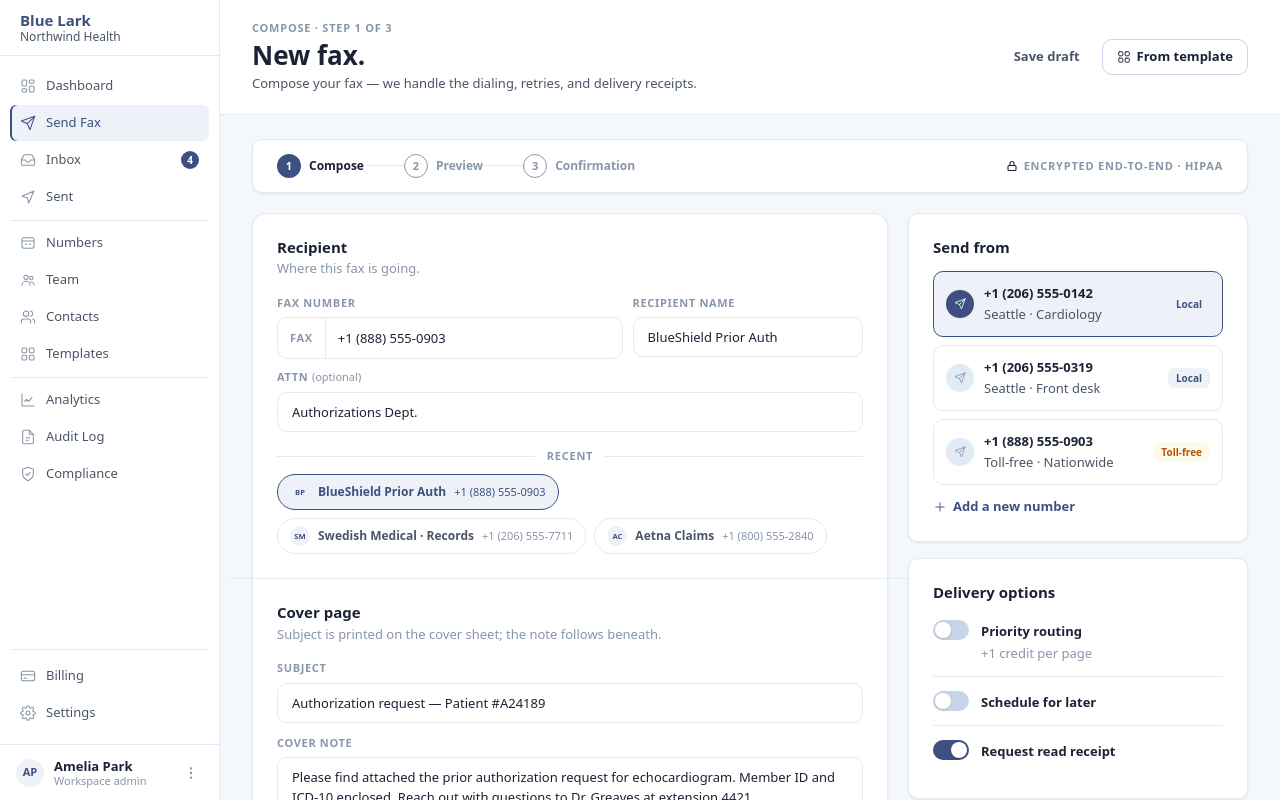
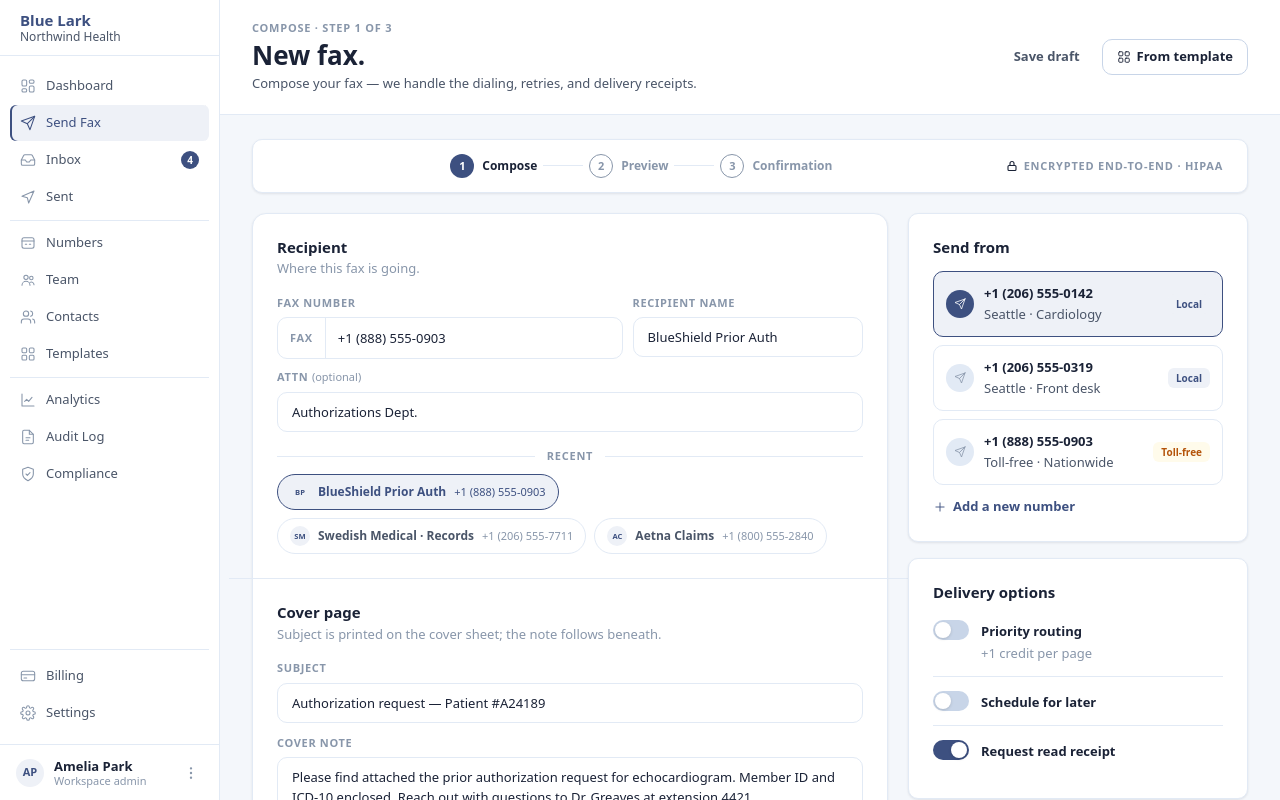
Before and after one commit to kschulze3142/design-prototype, a Next.js app: page /app/send in a window 1280 px wide. Shown: the top 800 px of the page. Built offline with nearby package versions, Linux system fonts and the light colour scheme.

Commit message:
fix: step indicator bar spacing with back button on preview step

```diff
--- a/app/app/send/page.tsx
+++ b/app/app/send/page.tsx
@@ -59,14 +59,15 @@ const STEP_LABELS = ['Compose', 'Preview', 'Confirmation'];
 function StepIndicator({ current, onBack }: { current: number; onBack?: () => void }) {
   return (
     <Card noPadding style={{ marginBottom: 20 }}>
-      <div style={{ display: 'flex', alignItems: 'center', justifyContent: 'space-between', padding: '14px 24px' }}>
-        <div style={{ display: 'flex', alignItems: 'center', gap: 16 }}>
+      <div style={{ display: 'flex', alignItems: 'center', padding: '14px 24px' }}>
+        <div style={{ flexShrink: 0, marginRight: 16 }}>
           {onBack && (
             <Button variant="ghost" onClick={onBack} style={{ gap: 4 }}>
               <I.Chevron size={14} className="rotate-180" /> Back
             </Button>
           )}
-          <div style={{ display: 'flex', alignItems: 'center', gap: 0 }}>
+        </div>
+        <div style={{ flex: 1, display: 'flex', alignItems: 'center', justifyContent: 'center' }}>
           {STEP_LABELS.map((label, i) => {
             const done = i < current;
             const active = i === current;
@@ -78,9 +79,10 @@ function StepIndicator({ current, onBack }: { current: number; onBack?: () => vo
                     height: 1,
                     background: done ? 'var(--color-primary)' : 'var(--color-border)',
                     transition: `background var(--duration-base) var(--ease-out)`,
+                    flexShrink: 0,
                   }} />
                 )}
-                <div style={{ display: 'flex', alignItems: 'center', gap: 8 }}>
+                <div style={{ display: 'flex', alignItems: 'center', gap: 8, paddingLeft: 6, paddingRight: 6 }}>
                   <div style={{
                     width: 24,
                     height: 24,
@@ -117,9 +119,8 @@ function StepIndicator({ current, onBack }: { current: number; onBack?: () => vo
               </React.Fragment>
             );
           })}
-          </div>
         </div>
-        <div style={{ display: 'flex', alignItems: 'center', gap: 6 }}>
+        <div style={{ flexShrink: 0, marginLeft: 16, display: 'flex', alignItems: 'center', gap: 6 }}>
           <I.Lock size={12} strokeWidth={2.2} style={{ color: 'var(--color-text-tertiary)' }} />
           <span className="text-label" style={{ color: 'var(--color-text-tertiary)' }}>
             Encrypted end-to-end · HIPAA
```
